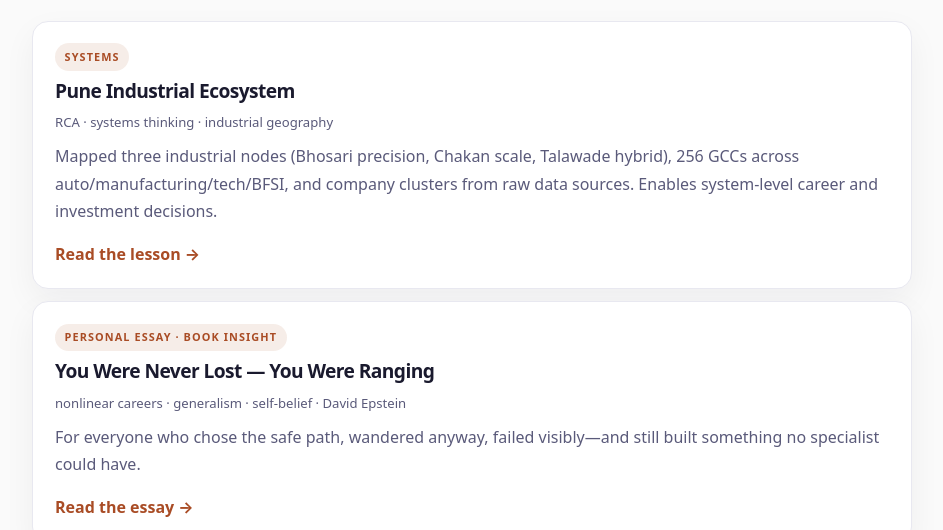
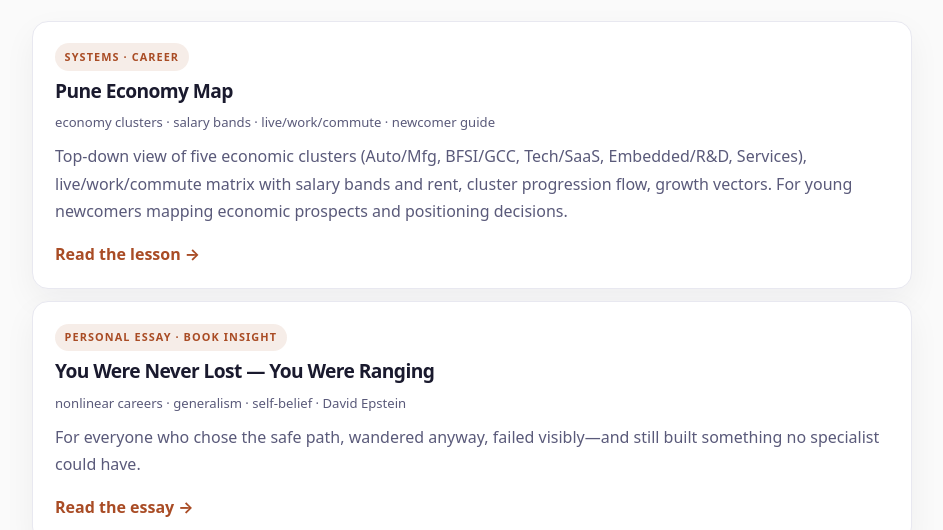
Before and after one commit to nvivek42/viveknarole.github.io, a plain HTML site: page portfolio/lessons/index.html in a window 1280 px wide. Shown: the part 292-822 px from the top of the page, without its empty margins (168-1111 px from the left). Drawn offline with Linux system fonts and the light colour scheme.

Commit message:
feat(portfolio): update index pages to link Pune Economy Map
- Portfolio index: replace Pune Industrial Ecosystem card with Pune Economy Map
- Lessons index: replace Pune Industrial Ecosystem entry with Pune Economy Map

```diff
--- a/portfolio/lessons/index.html
+++ b/portfolio/lessons/index.html
@@ -15,7 +15,7 @@
   <nav class="tabs" aria-label="Portfolio sections"><a href="/portfolio/projects/">Projects</a><a href="/portfolio/experiences/">Experiences</a><a href="/portfolio/lessons/" aria-current="page">Lessons</a><a href="/portfolio/goal-clarity/">Goal Clarity</a></nav>
   <header><span class="eyebrow">Notes and reflections</span><h1>Lessons</h1><p class="intro">Practical ideas and personal essays on clear thinking, better systems, nonlinear careers, and learning.</p></header>
   <main class="list" aria-label="Lessons and essays">
-    <article class="card"><span class="eyebrow-card">Systems</span><h2><a href="/portfolio/lessons/industrial-hubs-pune.html">Pune Industrial Ecosystem</a></h2><div class="meta">RCA · systems thinking · industrial geography</div><p>Mapped three industrial nodes (Bhosari precision, Chakan scale, Talawade hybrid), 256 GCCs across auto/manufacturing/tech/BFSI, and company clusters from raw data sources. Enables system-level career and investment decisions.</p><a class="read-link" href="/portfolio/lessons/industrial-hubs-pune.html">Read the lesson →</a></article>
+    <article class="card"><span class="eyebrow-card">Systems · Career</span><h2><a href="/portfolio/lessons/pune-economy-map.html">Pune Economy Map</a></h2><div class="meta">economy clusters · salary bands · live/work/commute · newcomer guide</div><p>Top-down view of five economic clusters (Auto/Mfg, BFSI/GCC, Tech/SaaS, Embedded/R&D, Services), live/work/commute matrix with salary bands and rent, cluster progression flow, growth vectors. For young newcomers mapping economic prospects and positioning decisions.</p><a class="read-link" href="/portfolio/lessons/pune-economy-map.html">Read the lesson →</a></article>
     <article class="card"><span class="eyebrow-card">Personal essay · Book insight</span><h2><a href="/portfolio/lessons/you-were-never-lost.html">You Were Never Lost — You Were Ranging</a></h2><div class="meta">nonlinear careers · generalism · self-belief · David Epstein</div><p>For everyone who chose the safe path, wandered anyway, failed visibly—and still built something no specialist could have.</p><a class="read-link" href="/portfolio/lessons/you-were-never-lost.html">Read the essay →</a></article>
     <article class="card"><span class="eyebrow-card">Systems</span><h2><a href="/portfolio/lessons/flow-is-a-system.html">Flow is not a mood; it is a system</a></h2><div class="meta">attention · values · execution</div><p>When your environment, habits, and decisions are aligned, work feels less forced and more coherent.</p><ul><li>Reduce friction that fragments attention.</li><li>Design a life that supports the kind of thinking you want to do.</li><li>Build systems around values, not just optimization tricks.</li></ul><a class="read-link" href="/portfolio/lessons/flow-is-a-system.html">Read the lesson →</a></article>
   </main><footer class="footer"><a href="/portfolio/">← Back to portfolio</a> · © 2025 Vivek Narole</footer>
```
Also changed, not shown: portfolio/index.html (+1 -1 lines).
